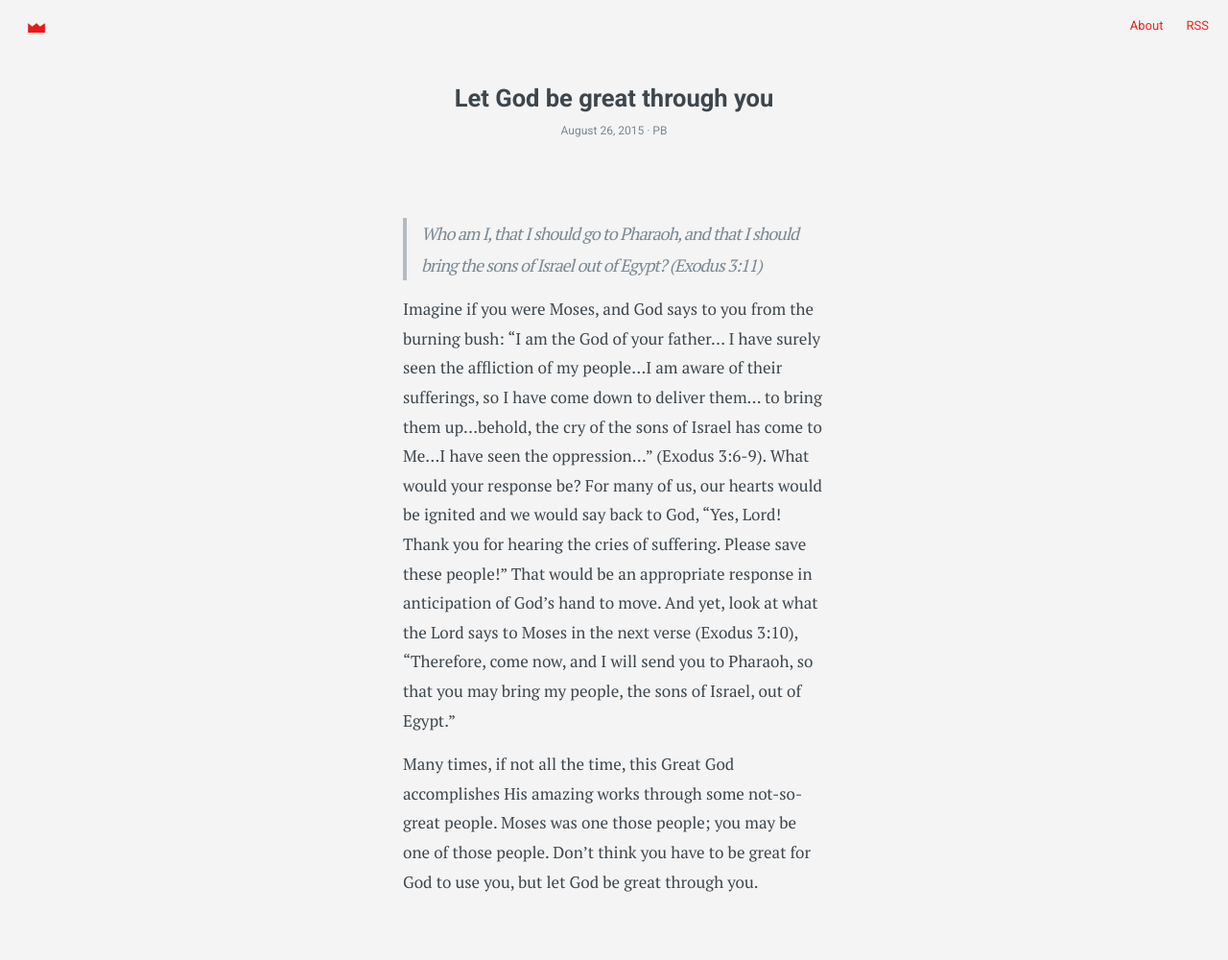
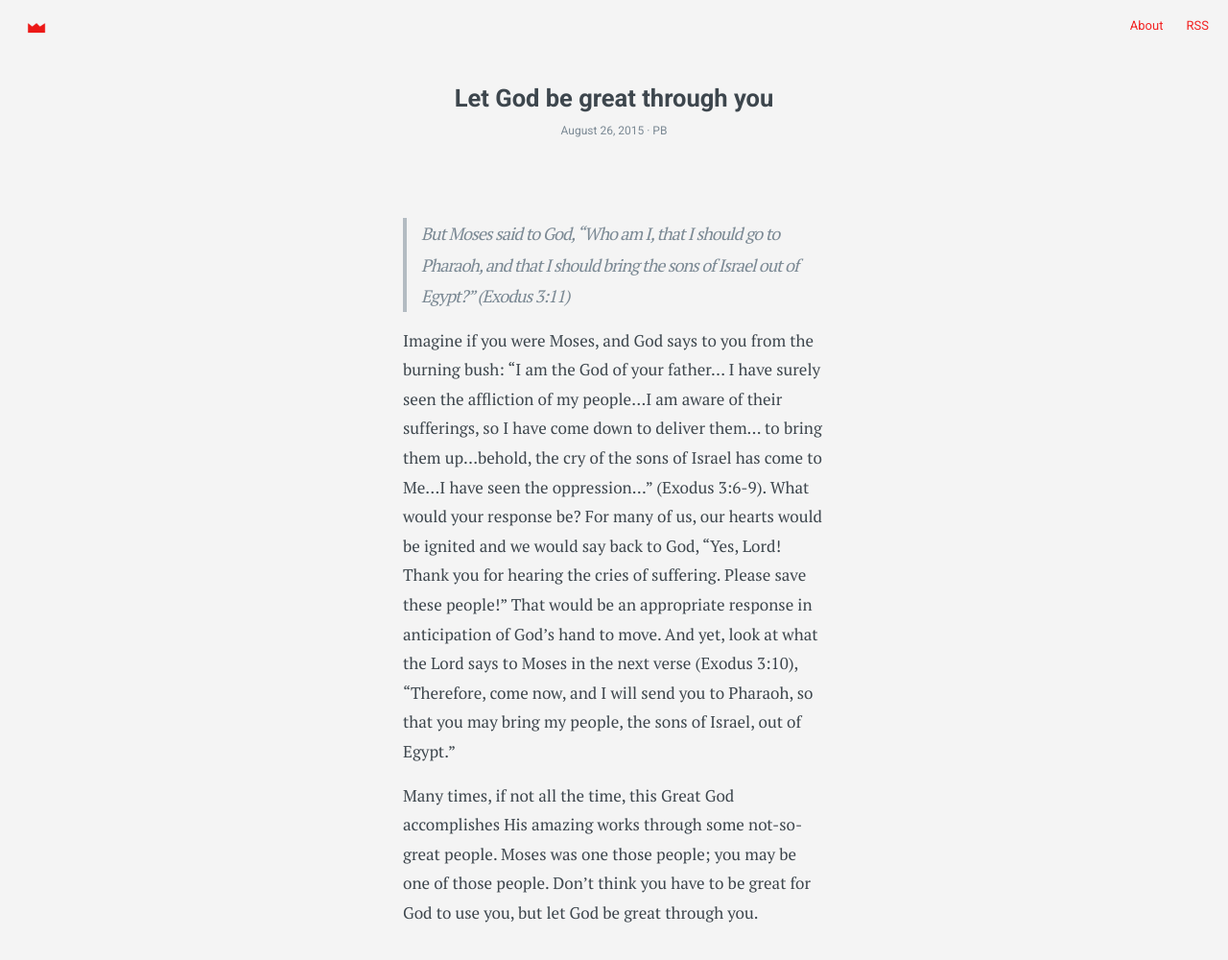
Before and after one commit to edchao/crown, a Jekyll site: the page built from _posts/2015-08-26-God_be_great_through_you.markdown, in a window 1280 px wide and 1062 px high. Shown: the top 1000 px of the window at 96% size. Built offline with Jekyll 4.4.1, drawn with Linux system fonts in a browser that asks for light colours.

Commit message:
Update 2015-08-26-God_be_great_through_you.markdown

```diff
--- a/_posts/2015-08-26-God_be_great_through_you.markdown
+++ b/_posts/2015-08-26-God_be_great_through_you.markdown
@@ -6,7 +6,7 @@ categories: crown
 author: PB
 ---
 
-> Who am I, that I should go to Pharaoh, and that I should bring the sons of Israel out of Egypt? (Exodus 3:11)
+> But Moses said to God, “Who am I, that I should go to Pharaoh, and that I should bring the sons of Israel out of Egypt?” (Exodus 3:11)
 
 Imagine if you were Moses, and God says to you from the burning bush: "I am the God of your father... I have surely seen the affliction of my people...I am aware of their sufferings, so I have come down to deliver them... to bring them up...behold, the cry of the sons of Israel has come to Me...I have seen the oppression..." (Exodus 3:6-9). What would your response be? For many of us, our hearts would be ignited and we would say back to God, "Yes, Lord! Thank you for hearing the cries of suffering. Please save these people!" That would be an appropriate response in anticipation of God's hand to move. And yet, look at what the Lord says to Moses in the next verse (Exodus 3:10), "Therefore, come now, and I will send you to Pharaoh, so that you may bring my people, the sons of Israel, out of Egypt."
 
```
